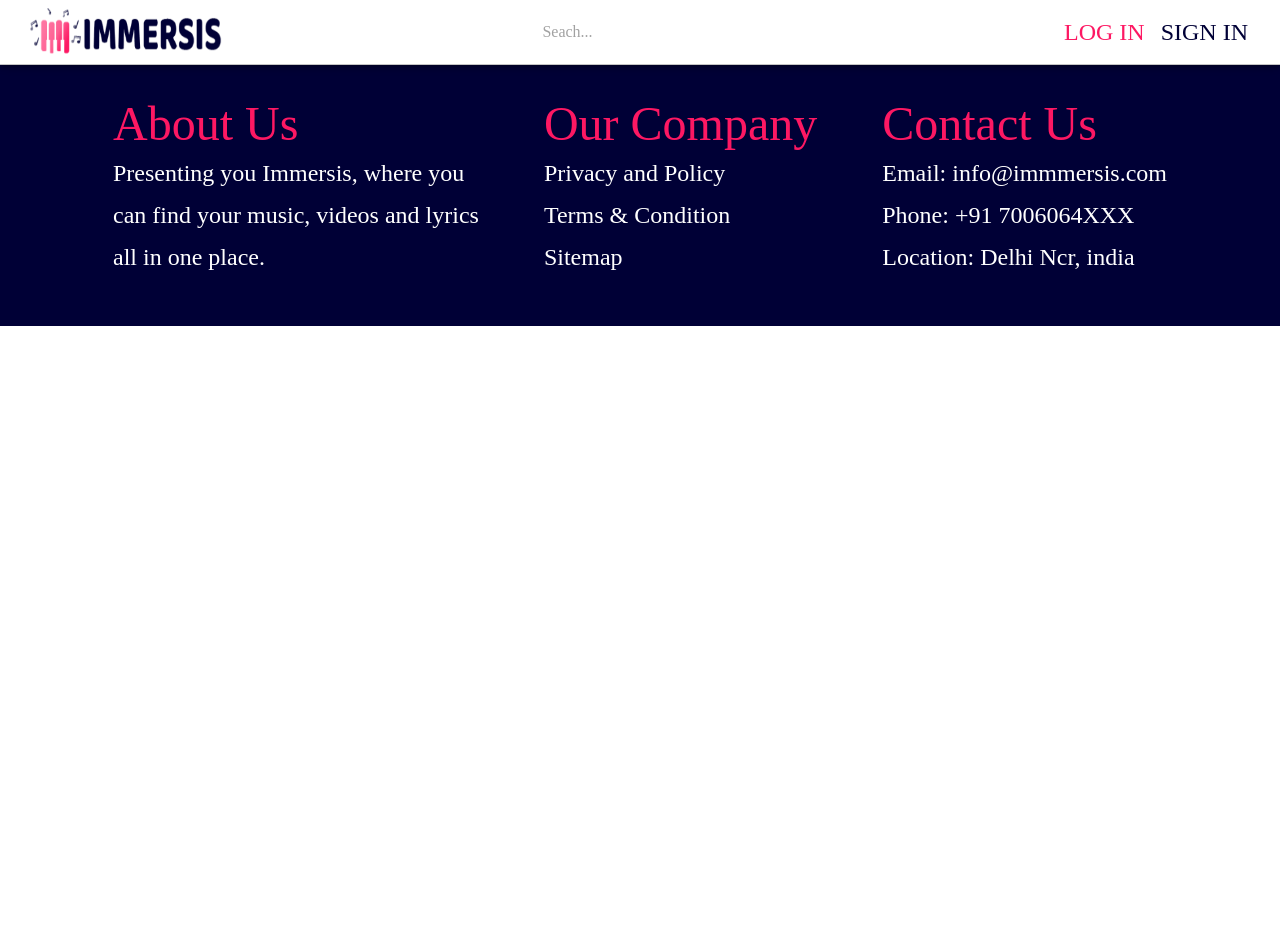
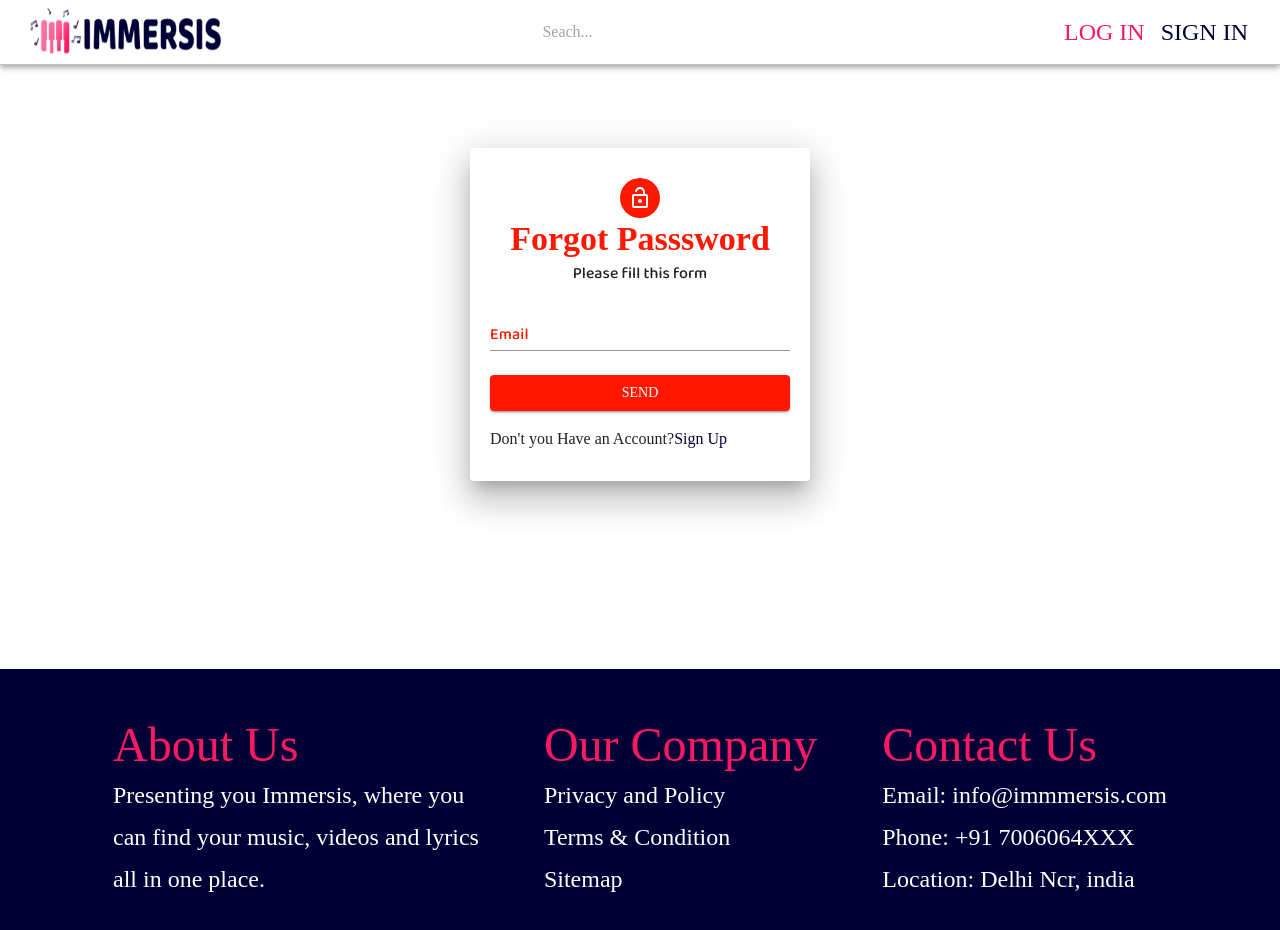
Before and after one commit to pesto-students/song-finder-frontend-f3-beta-2, a React (Create React App) app: page /forgotPassword in a window 1280 px wide. Shown: the top 930 px of the page. Before the commit the page ends 800 px from the top, so only its background shows below. Built offline with nearby package versions, Linux system fonts and the light colour scheme; a web font is replaced by a local one.

Commit message:
Forgot Password[ Route Added and Design Added]

```diff
--- a/src/App.js
+++ b/src/App.js
@@ -8,6 +8,7 @@ import LandingPage from './components/UI/LandingPage'
 import Footer from './components/UI/Footer'
 import Login from './components/UI/Login'
 import SignUp from './components/UI/SignUp'
+import ForgotPassword from './components/UI/ForgotPassword'
 import { Routes, Route } from 'react-router-dom'
 function App() {
   const font = "'Baloo Bhaijaan 2', cursive;";
@@ -24,6 +25,7 @@ function App() {
         } />
         <Route path="login" element={<Login />} />
         <Route path="signup" element={<SignUp />} />
+        <Route path="/forgotPassword" element={<ForgotPassword />} />
       </Routes>
       <Footer />
       {/*
--- /dev/null
+++ b/src/components/UI/ForgotPassword.js
@@ -0,0 +1,96 @@
+import { Container, FormControlLabel, Grid, Paper, Typography } from '@material-ui/core'
+
+import { makeStyles } from '@material-ui/styles'
+import Avatar from '@mui/material/Avatar';
+
+import React from 'react'
+import { Box, TextField } from '@mui/material';
+import { Checkbox } from "@material-ui/core";
+import Button from '@material-ui/core/Button';
+import { Link } from "@mui/material";
+import { margin } from '@mui/system';
+import LockOpenIcon from '@mui/icons-material/LockOpen';
+const useStyles = makeStyles((theme) => ({
+    inputRoot: {
+
+        "& .MuiInput-underline:after": {
+            borderBottom: "2px solid #FF1700"
+        },
+        "& .MuiInput-underline:hover:before": {
+            borderBottom: "2px solid rgba(255, 23, 0, .7) !important"
+        }
+    },
+    Paper: {
+        padding: '30px 20px',
+        width: 300,
+        margin: "20px auto"
+    },
+    button: {
+        backgroundColor: "#FF1700",
+        color: "#fff",
+        margin: "1rem 0",
+        '&:hover': {
+            backgroundColor: 'rgba(255, 23, 0, .9) !important',
+
+        },
+
+    },
+    h4: {
+        color: "#FF1700",
+        fontWeight: "700"
+    },
+    Avatar: {
+        backgroundColor: "#FF1700 !important"
+    },
+    label: {
+        fontFamily: "'Baloo Da 2', cursive !important"
+    },
+    Link: {
+        color: "#FF1700 !important"
+    }
+
+}))
+
+const ForgotPassword = () => {
+    const classes = useStyles();
+    return (
+        <Box sx={{ p: 1, mt: 15, mb: 20 }}>
+            <Container maxWidth="lg">
+                <Grid container>
+                    <Paper elevation={20} className={classes.Paper} sx={{ p: 100 }} >
+                        <Grid align="center">
+                            <Avatar className={classes.Avatar}>
+                                <LockOpenIcon />
+                            </Avatar>
+                            <Typography variant="h4" className={classes.h4}> Forgot Passsword</Typography>
+                            <Typography variant="caption1">Please fill this form</Typography>
+                        </Grid>
+                        <form>
+                            <TextField className={classes.inputRoot} fullWidth
+                                inputProps={{ style: { fontFamily: "'Baloo Da 2', cursive ", } }}
+                                InputLabelProps={{ style: { color: "#FF1700", fontFamily: "'Baloo Da 2', cursive" } }}
+                                label="Email" margin="normal" variant="standard"
+                                placeholder="Enter Your Registred Email" />
+
+
+                            <Button type="submit" className={classes.button} fullWidth={true} variant="contained" color="secondary"
+                            >Send</Button>
+
+                            <Typography >Don't you Have an Account?
+                                <Link href="/signup" color="#000036" underline="none">
+                                    Sign Up
+                                </Link>
+                            </Typography>
+
+
+                        </form>
+                    </Paper>
+                </Grid>
+
+            </Container>
+        </Box >
+
+    )
+}
+
+export default ForgotPassword
```
